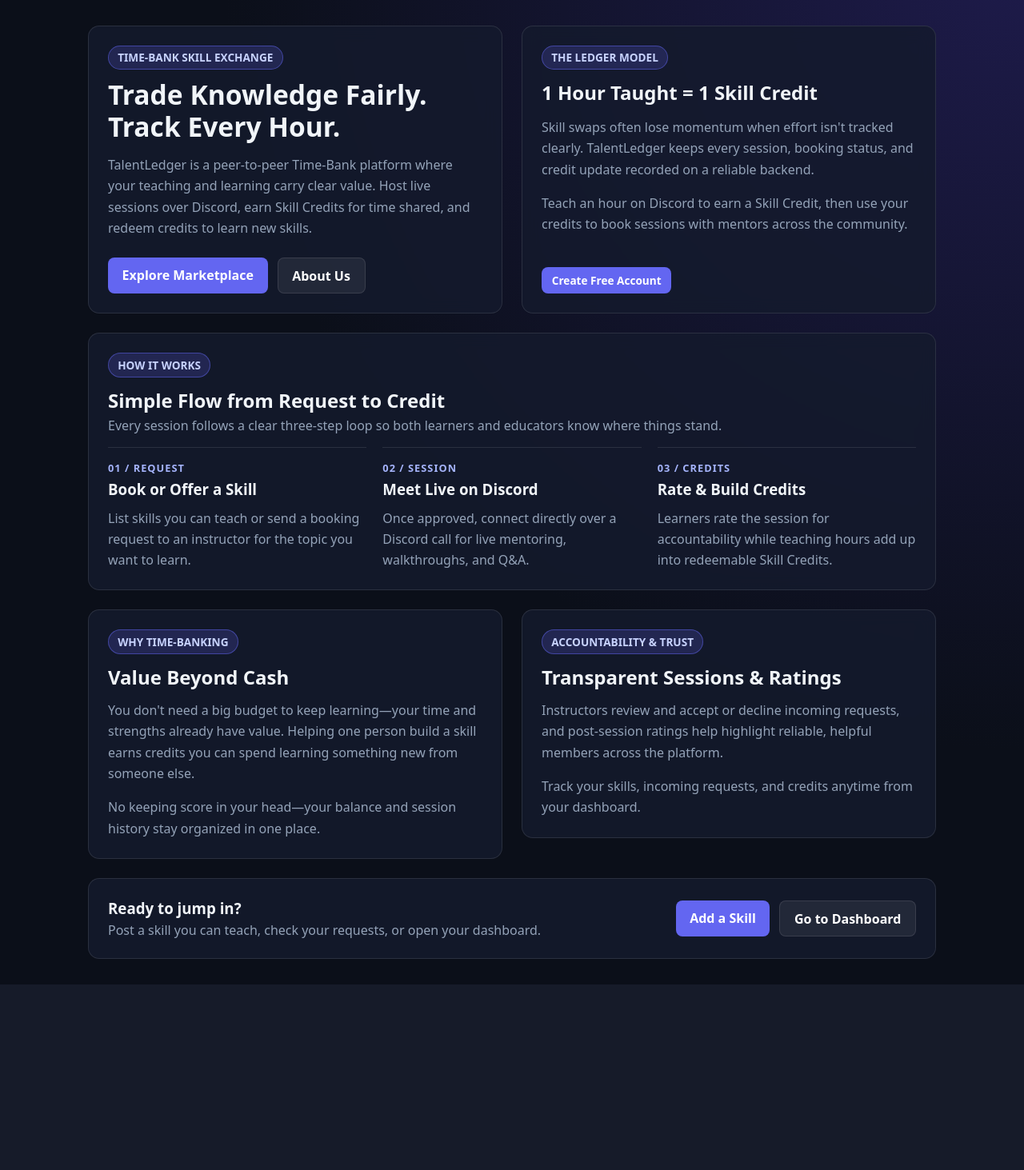
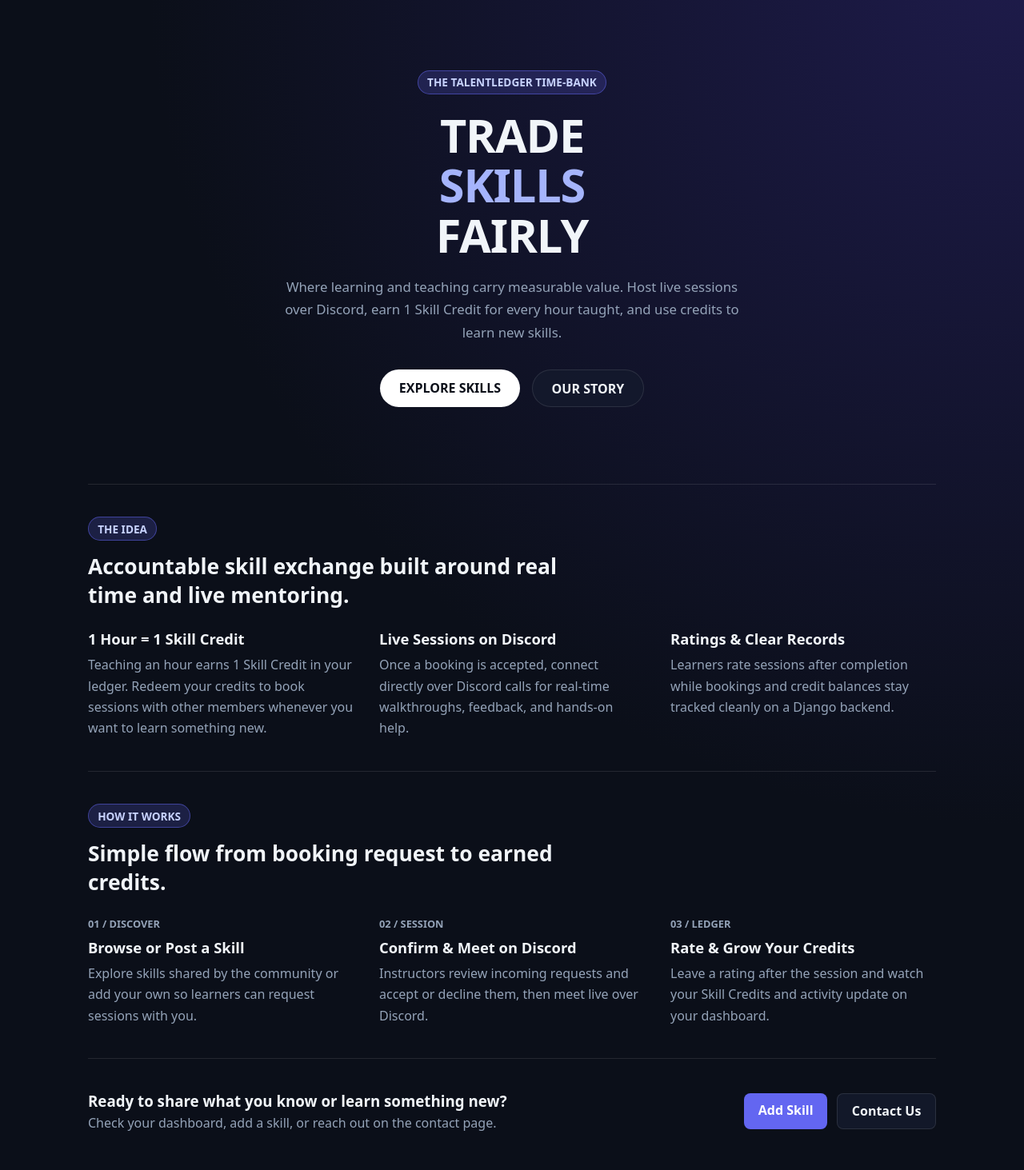
Before and after one commit to ryanmakau560-debug/TalentLedger, a Django app: page / in a window 1280 px wide. Shown: the part 64-1527 px from the top of the page at 80% size. Before the commit the page ends 1295 px from the top, so only its background shows below. Run offline with Django 5.2, Linux system fonts and the light colour scheme.

Commit message:
Use clean centered hero and spaced scroll sections on home page

```diff
--- a/templates/display.html
+++ b/templates/display.html
@@ -3,162 +3,180 @@
 
 {% block extra_head %}
 <style>
-  .hero-split {
-    display: grid;
-    grid-template-columns: repeat(auto-fit, minmax(320px, 1fr));
-    gap: 1.5rem;
-    align-items: stretch;
-    margin-bottom: 1.5rem;
+  .hero-center {
+    text-align: center;
+    padding: 3.5rem 1.5rem 3rem;
+    max-width: 780px;
+    margin: 0 auto 3rem;
   }
-  .section-block {
-    margin-bottom: 1.5rem;
+  .hero-title {
+    font-size: clamp(2.2rem, 5vw, 3.6rem);
+    font-weight: 800;
+    line-height: 1.08;
+    letter-spacing: -0.02em;
+    margin-bottom: 1.25rem;
   }
-  .section-kicker {
+  .hero-highlight {
+    color: #a5b4fc;
+  }
+  .hero-sub {
+    color: var(--muted);
+    font-size: 1.05rem;
+    line-height: 1.7;
+    max-width: 600px;
+    margin: 0 auto 2rem;
+  }
+  .hero-actions {
+    display: flex;
+    justify-content: center;
+    gap: 0.9rem;
+    flex-wrap: wrap;
+  }
+  .btn-pill-light {
+    background: #ffffff;
+    color: #0b0f19;
+    border-radius: 999px;
+    padding: 0.7rem 1.5rem;
+    font-weight: 700;
+    text-decoration: none;
     display: inline-block;
-    margin-bottom: 0.75rem;
   }
-  .step-row {
-    display: grid;
-    grid-template-columns: repeat(auto-fit, minmax(240px, 1fr));
-    gap: 1.25rem;
-    margin-top: 1rem;
+  .btn-pill-light:hover {
+    background: #e2e8f0;
   }
-  .step-item {
-    padding-top: 1rem;
+  .btn-pill-dark {
+    background: var(--panel);
+    color: var(--text);
+    border: 1px solid var(--border);
+    border-radius: 999px;
+    padding: 0.7rem 1.5rem;
+    font-weight: 600;
+    text-decoration: none;
+    display: inline-block;
+  }
+  .btn-pill-dark:hover {
+    border-color: rgba(255, 255, 255, 0.25);
+    color: #ffffff;
+  }
+  .scroll-section {
+    padding: 2.5rem 0;
     border-top: 1px solid var(--border);
   }
-  .step-num {
-    color: #a5b4fc;
-    font-size: 0.8rem;
-    font-weight: 700;
-    letter-spacing: 0.08em;
-    margin-bottom: 0.35rem;
+  .scroll-grid {
+    display: grid;
+    grid-template-columns: repeat(auto-fit, minmax(280px, 1fr));
+    gap: 2rem;
+    align-items: start;
   }
-  .two-col {
-    display: grid;
-    grid-template-columns: repeat(auto-fit, minmax(300px, 1fr));
-    gap: 1.5rem;
-    align-items: start;
-    margin-bottom: 1.5rem;
+  .calm-item h3 {
+    font-size: 1.15rem;
+    margin-bottom: 0.45rem;
   }
-  .cta-bar {
-    display: flex;
-    justify-content: space-between;
-    align-items: center;
-    gap: 1.25rem;
-    flex-wrap: wrap;
+  .calm-item p {
+    color: var(--muted);
+    line-height: 1.65;
+    margin-bottom: 0;
   }
 </style>
 {% endblock %}
 
 {% block content %}
-<!-- Top Split: Hero + Credit Rule -->
-<div class="hero-split">
-  <div class="card" style="margin-bottom: 0; display: flex; flex-direction: column; justify-content: space-between;">
-    <div>
-      <span class="badge section-kicker">TIME-BANK SKILL EXCHANGE</span>
-      <h1 style="font-size: 2.1rem; line-height: 1.18; margin-bottom: 0.9rem;">
-        Trade Knowledge Fairly.<br />Track Every Hour.
+<!-- Centered Hero -->
+<section class="hero-center">
+  <span class="badge" style="display: inline-block; margin-bottom: 1.25rem;">THE TALENTLEDGER TIME-BANK</span>
+  <h1 class="hero-title">
+    TRADE<br />
+    <span class="hero-highlight">SKILLS</span><br />
+    FAIRLY
   </h1>
-      <p class="muted" style="line-height: 1.65; margin-bottom: 1.5rem;">
-        TalentLedger is a peer-to-peer Time-Bank platform where your teaching and learning carry clear value.
-        Host live sessions over Discord, earn Skill Credits for time shared, and redeem credits to learn new skills.
+  <p class="hero-sub">
+    Where learning and teaching carry measurable value. Host live sessions over Discord,
+    earn 1 Skill Credit for every hour taught, and use credits to learn new skills.
+  </p>
+  <div class="hero-actions">
+    <a class="btn-pill-light" href="/marketplace/">EXPLORE SKILLS</a>
+    <a class="btn-pill-dark" href="/about/">OUR STORY</a>
+  </div>
+</section>
+
+<!-- Scroll Section 1: Core Idea -->
+<section class="scroll-section">
+  <span class="badge" style="display: inline-block; margin-bottom: 0.85rem;">THE IDEA</span>
+  <h2 style="font-size: 1.65rem; max-width: 640px; margin-bottom: 1.5rem;">
+    Accountable skill exchange built around real time and live mentoring.
+  </h2>
+
+  <div class="scroll-grid">
+    <div class="calm-item">
+      <h3>1 Hour = 1 Skill Credit</h3>
+      <p>
+        Teaching an hour earns 1 Skill Credit in your ledger. Redeem your credits to book
+        sessions with other members whenever you want to learn something new.
       </p>
     </div>
-    <div style="display: flex; gap: 0.75rem; flex-wrap: wrap;">
-      <a class="btn" href="/marketplace/">Explore Marketplace</a>
-      <a class="btn" href="/about/" style="background: rgba(255, 255, 255, 0.07); border: 1px solid var(--border);">About Us</a>
-    </div>
-  </div>
-
-  <div class="card" style="margin-bottom: 0; display: flex; flex-direction: column; justify-content: space-between;">
-    <div>
-      <span class="badge section-kicker">THE LEDGER MODEL</span>
-      <h2 style="font-size: 1.5rem; margin-bottom: 0.85rem;">1 Hour Taught = 1 Skill Credit</h2>
-      <p class="muted" style="line-height: 1.65; margin-bottom: 1rem;">
-        Skill swaps often lose momentum when effort isn't tracked clearly. TalentLedger keeps every session,
-        booking status, and credit update recorded on a reliable backend.
-      </p>
-      <p class="muted" style="line-height: 1.65; margin-bottom: 1.5rem;">
-        Teach an hour on Discord to earn a Skill Credit, then use your credits to book sessions with mentors
-        across the community.
+    <div class="calm-item">
+      <h3>Live Sessions on Discord</h3>
+      <p>
+        Once a booking is accepted, connect directly over Discord calls for real-time
+        walkthroughs, feedback, and hands-on help.
       </p>
     </div>
-    <div>
-      <a class="btn btn-sm" href="/register/">Create Free Account</a>
-    </div>
-  </div>
-</div>
-
-<!-- How It Works Strip -->
-<div class="card section-block">
-  <span class="badge section-kicker">HOW IT WORKS</span>
-  <h2 style="margin-bottom: 0.25rem;">Simple Flow from Request to Credit</h2>
-  <p class="muted" style="margin-bottom: 0.5rem;">
-    Every session follows a clear three-step loop so both learners and educators know where things stand.
-  </p>
-
-  <div class="step-row">
-    <div class="step-item">
-      <div class="step-num">01 / REQUEST</div>
-      <h3>Book or Offer a Skill</h3>
-      <p class="muted" style="margin-bottom: 0; line-height: 1.6;">
-        List skills you can teach or send a booking request to an instructor for the topic you want to learn.
-      </p>
-    </div>
-    <div class="step-item">
-      <div class="step-num">02 / SESSION</div>
-      <h3>Meet Live on Discord</h3>
-      <p class="muted" style="margin-bottom: 0; line-height: 1.6;">
-        Once approved, connect directly over a Discord call for live mentoring, walkthroughs, and Q&A.
-      </p>
-    </div>
-    <div class="step-item">
-      <div class="step-num">03 / CREDITS</div>
-      <h3>Rate & Build Credits</h3>
-      <p class="muted" style="margin-bottom: 0; line-height: 1.6;">
-        Learners rate the session for accountability while teaching hours add up into redeemable Skill Credits.
+    <div class="calm-item">
+      <h3>Ratings & Clear Records</h3>
+      <p>
+        Learners rate sessions after completion while bookings and credit balances stay
+        tracked cleanly on a Django backend.
       </p>
     </div>
   </div>
-</div>
+</section>
 
-<!-- Side-by-Side Core Ideas -->
-<div class="two-col">
-  <div class="card" style="margin-bottom: 0;">
-    <span class="badge section-kicker">WHY TIME-BANKING</span>
-    <h2>Value Beyond Cash</h2>
-    <p class="muted" style="line-height: 1.65;">
-      You don't need a big budget to keep learning—your time and strengths already have value. Helping one
-      person build a skill earns credits you can spend learning something new from someone else.
-    </p>
-    <p class="muted" style="margin-bottom: 0; line-height: 1.65;">
-      No keeping score in your head—your balance and session history stay organized in one place.
+<!-- Scroll Section 2: How It Works -->
+<section class="scroll-section">
+  <span class="badge" style="display: inline-block; margin-bottom: 0.85rem;">HOW IT WORKS</span>
+  <h2 style="font-size: 1.65rem; max-width: 640px; margin-bottom: 1.5rem;">
+    Simple flow from booking request to earned credits.
+  </h2>
+
+  <div class="scroll-grid">
+    <div class="calm-item">
+      <p class="muted" style="font-size: 0.8rem; font-weight: 700; margin-bottom: 0.35rem;">01 / DISCOVER</p>
+      <h3>Browse or Post a Skill</h3>
+      <p>
+        Explore skills shared by the community or add your own so learners can request
+        sessions with you.
       </p>
     </div>
-
-  <div class="card" style="margin-bottom: 0;">
-    <span class="badge section-kicker">ACCOUNTABILITY & TRUST</span>
-    <h2>Transparent Sessions & Ratings</h2>
-    <p class="muted" style="line-height: 1.65;">
-      Instructors review and accept or decline incoming requests, and post-session ratings help highlight
-      reliable, helpful members across the platform.
+    <div class="calm-item">
+      <p class="muted" style="font-size: 0.8rem; font-weight: 700; margin-bottom: 0.35rem;">02 / SESSION</p>
+      <h3>Confirm & Meet on Discord</h3>
+      <p>
+        Instructors review incoming requests and accept or decline them, then meet live
+        over Discord.
       </p>
-    <p class="muted" style="margin-bottom: 0; line-height: 1.65;">
-      Track your skills, incoming requests, and credits anytime from your dashboard.
+    </div>
+    <div class="calm-item">
+      <p class="muted" style="font-size: 0.8rem; font-weight: 700; margin-bottom: 0.35rem;">03 / LEDGER</p>
+      <h3>Rate & Grow Your Credits</h3>
+      <p>
+        Leave a rating after the session and watch your Skill Credits and activity update on
+        your dashboard.
       </p>
     </div>
   </div>
+</section>
 
-<!-- Bottom Action Bar -->
-<div class="card cta-bar" style="margin-bottom: 0;">
+<!-- Scroll Section 3: Gentle Closing -->
+<section class="scroll-section" style="padding-bottom: 1rem;">
+  <div style="display: flex; justify-content: space-between; align-items: center; gap: 1.25rem; flex-wrap: wrap;">
     <div>
-    <h3 style="margin-bottom: 0.25rem;">Ready to jump in?</h3>
-    <p class="muted" style="margin-bottom: 0;">Post a skill you can teach, check your requests, or open your dashboard.</p>
+      <h3 style="margin-bottom: 0.25rem;">Ready to share what you know or learn something new?</h3>
+      <p class="muted" style="margin-bottom: 0;">Check your dashboard, add a skill, or reach out on the contact page.</p>
     </div>
     <div style="display: flex; gap: 0.75rem; flex-wrap: wrap;">
-    <a class="btn" href="/add-skill/">Add a Skill</a>
-    <a class="btn" href="/dashboard/" style="background: rgba(255, 255, 255, 0.07); border: 1px solid var(--border);">Go to Dashboard</a>
+      <a class="btn" href="/add-skill/">Add Skill</a>
+      <a class="btn-pill-dark" href="/contact/" style="border-radius: 8px; padding: 0.65rem 1.1rem;">Contact Us</a>
     </div>
   </div>
+</section>
 {% endblock %}
```
Lines whose indentation alone changed are shown as unchanged.
